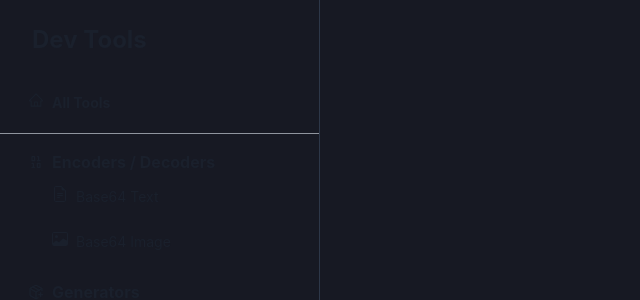
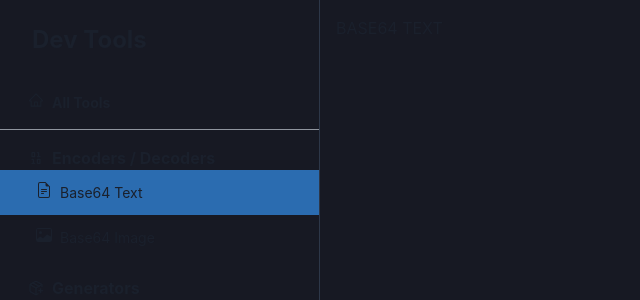
Before and after one commit to PabloMazariegos/dev-tools, a React (Vite) app: page /encoders/base64-text in a window 1280 px wide. Shown: the top 300 px of the page, without its empty margins (0-640 px from the left). Built offline with nearby package versions, Linux system fonts and the light colour scheme.

Commit message:
feat - add react router feat - add link configuration in sidebar.config.ts refactor - move App jsx to new component DefaultLayout

```diff
--- a/package.json
+++ b/package.json
@@ -17,7 +17,8 @@
     "framer-motion": "^10.12.16",
     "react": "^18.2.0",
     "react-dom": "^18.2.0",
-    "react-icons": "^4.9.0"
+    "react-icons": "^4.9.0",
+    "react-router-dom": "^6.13.0"
   },
   "devDependencies": {
     "@types/react": "^18.0.37",
--- a/src/App.tsx
+++ b/src/App.tsx
@@ -1,21 +1,9 @@
-import { ReactNode } from 'react';
-import { Box, useDisclosure } from '@chakra-ui/react';
+import router from "./router/router";
+import { RouterProvider } from "react-router-dom";
 
-import SidebarContent from './components/SidebarContent.tsx/SidebarContent';
-import MobileNav from './components/MobileNav/MobileNav';
-import MobileDrawer from './components/MobileNav/MobileDrawer';
-
-export default function App({ children }: { children: ReactNode }) {
-  const { isOpen, onOpen, onClose } = useDisclosure();
+export default function App() {
 
   return (
-    <Box minH="100vh" bg="gray.900">
-      <SidebarContent onClose={onClose} display={{ base: 'none', md: 'block' }} />
-      <MobileDrawer isOpen={isOpen} onClose={onClose} />
-      <MobileNav display={{ base: 'flex', md: 'none' }} onOpen={onOpen} />
-      <Box ml={{ base: 0, md: '80' }} p="4">
-        {children}
-      </Box>
-    </Box>
+    <RouterProvider router={router} />
   );
 }
--- a/src/components/NavItem/NavItem.tsx
+++ b/src/components/NavItem/NavItem.tsx
@@ -1,23 +1,35 @@
 import { FlexProps, Link, Flex, Icon } from '@chakra-ui/react';
 import { ReactNode } from 'react';
 import { IconType } from 'react-icons';
+import { NavLink } from 'react-router-dom';
 
 interface NavItemProps extends FlexProps {
   icon: IconType;
   children: ReactNode;
+  href?: string;
 }
 
-const NavItem = ({ icon, children, ...FlexProps }: NavItemProps) => {
+const NavItem = ({ icon, children, href, ...FlexProps }: NavItemProps) => {
+  console.log(href);
   return (
-    <Link href="#" style={{ textDecoration: 'none' }} _focus={{ boxShadow: 'none' }}>
+    <Link
+      as={NavLink}
+      to={href}
+      end
+      _activeLink={{
+        backgroundColor: 'blue.600'
+      }}
+      style={{
+        textDecoration: 'none'
+      }}
+    >
       <Flex
         p="3"
-        mx="4"
-        borderRadius="lg"
+        width="full"
         role="group"
         cursor="pointer"
         _hover={{
-          bg: 'cyan.400',
+          bg: 'blue.600',
           color: 'white'
         }}
         {...FlexProps}
--- a/src/components/SidebarContent.tsx/SidebarContent.tsx
+++ b/src/components/SidebarContent.tsx/SidebarContent.tsx
@@ -28,11 +28,13 @@ const SidebarContent = ({ onClose, ...BoxProps }: SidebarProps) => {
         <CloseButton display={{ base: 'flex', md: 'none' }} onClick={onClose} />
       </Flex>
 
-      <NavItem icon={AiOutlineHome} marginBottom="2">
-        <Text fontSize="sm" fontWeight="bold">
-          All Tools
-        </Text>
-      </NavItem>
+      <Flex direction="column" width="full">
+        <NavItem icon={AiOutlineHome} marginBottom="1" href="/" paddingLeft="7">
+          <Text fontSize="sm" fontWeight="bold">
+            All Tools
+          </Text>
+        </NavItem>
+      </Flex>
 
       <Divider />
 
@@ -46,7 +48,7 @@ const SidebarContent = ({ onClose, ...BoxProps }: SidebarProps) => {
           </Flex>
 
           {category.items.map((item) => (
-            <NavItem key={item.label} icon={item.icon} paddingLeft="9">
+            <NavItem key={item.label} icon={item.icon} href={item.link} paddingLeft="9">
               <Text fontSize="sm">{item.label}</Text>
             </NavItem>
           ))}
--- a/src/config/sidebar.config.ts
+++ b/src/config/sidebar.config.ts
@@ -7,63 +7,59 @@ export const sidebarData: Array<SidebarCategoryProps> = [
   {
     label: 'Encoders / Decoders',
     icon: LuBinary,
-    slug: 'encoder-decoder',
     items: [
       {
         label: 'Base64 Text',
         icon: BsFileEarmarkText,
-        slug: 'base64-text'
+        link: '/encoders/base64-text'
       },
       {
         label: 'Base64 Image',
         icon: BsImage,
-        slug: 'base64-image'
+        link: '/encoders/base64-image'
       }
     ]
   },
   {
     label: 'Generators',
     icon: LuPackagePlus,
-    slug: 'generators',
     items: [
       {
         label: 'UUID',
         icon: VscSymbolKeyword,
-        slug: 'uuid'
+        link: '/generators/uuid'
       },
       {
         label: 'SQL Scripts',
         icon: BsFiletypeSql,
-        slug: 'sql-scritps'
+        link: '/generators/sql'
       },
       {
         label: 'Bcrypt',
         icon: LuFingerprint,
-        slug: 'bcrypt'
+        link: '/generators/bcrypt'
       }
     ]
   },
   {
     label: 'Converters',
     icon: BsGear,
-    slug: 'converters',
     items: [
       {
         label: 'Java Class <> JSON ',
         icon: VscJson,
-        slug: 'java-to-json'
+        link: '/converters/java-json'
       }
     ]
   },
   {
     label: 'Text',
     icon: BsInputCursorText,
-    slug: 'text',
     items: [
       {
         label: 'RegEx Tester',
         icon: BsRegex,
-        slug: 'regex-tester'
+        link: '/text/regex-tester'
       }
     ]
   }
--- /dev/null
+++ b/src/layouts/DefaultLayout.tsx
@@ -0,0 +1,23 @@
+import { Box, useDisclosure } from '@chakra-ui/react';
+
+import SidebarContent from '@/components/SidebarContent.tsx/SidebarContent';
+import MobileNav from '@/components/MobileNav/MobileNav';
+import MobileDrawer from '@/components/MobileNav/MobileDrawer';
+import { Outlet } from 'react-router-dom';
+
+const DefaultLayout = () => {
+  const { isOpen, onOpen, onClose } = useDisclosure();
+
+  return (
+    <Box minH="100vh" bg="gray.900">
+      <SidebarContent onClose={onClose} display={{ base: 'none', md: 'block' }} />
+      <MobileDrawer isOpen={isOpen} onClose={onClose} />
+      <MobileNav display={{ base: 'flex', md: 'none' }} onOpen={onOpen} />
+      <Box ml={{ base: 0, md: '80' }} p="4">
+        <Outlet />
+      </Box>
+    </Box>
+  )
+}
+
+export default DefaultLayout;
--- a/src/main.tsx
+++ b/src/main.tsx
@@ -3,7 +3,7 @@ import ReactDOM from 'react-dom/client';
 import App from './App.tsx';
 
 import { ChakraProvider } from '@chakra-ui/react';
-import theme from './theme/theme.tsx';
+import theme from './config/theme.config.tsx';
 
 ReactDOM.createRoot(document.getElementById('root') as HTMLElement).render(
   <React.StrictMode>
--- /dev/null
+++ b/src/router/router.tsx
@@ -0,0 +1,71 @@
+import DefaultLayout from '@/layouts/DefaultLayout';
+import Home from '@/views/home/Home';
+import { Navigate, createBrowserRouter } from 'react-router-dom';
+
+const router = createBrowserRouter([
+  {
+    path: '/',
+    element: <DefaultLayout />,
+    children: [
+      {
+        index: true,
+        path: '',
+        element: <Home />
+      },
+      {
+        path: 'encoders',
+        children: [
+          {
+            path: 'base64-text',
+            element: <h1>BASE64 TEXT</h1>
+          },
+          {
+            path: 'base64-image',
+            element: <h1>BASE64 IMAGE</h1>
+          }
+        ]
+      },
+      {
+        path: 'generators',
+        children: [
+          {
+            path: 'uuid',
+            element: <h1>UUID</h1>
+          },
+          {
+            path: 'sql',
+            element: <h1>SQL</h1>
+          },
+          {
+            path: 'bcrypt',
+            element: <h1>BCRYPT</h1>
+          }
+        ]
+      },
+      {
+        path: 'converters',
+        children: [
+          {
+            path: 'java-json',
+            element: <h1>UUID</h1>
+          }
+        ]
+      },
+      {
+        path: 'text',
+        children: [
+          {
+            path: 'regex-tester',
+            element: <h1>UUID</h1>
+          }
+        ]
+      },
+      {
+        path: '*',
+        element: <Navigate to="/" replace />
+      }
+    ]
+  }
+]);
+
+export default router;
--- a/src/types/SidebarTypes.ts
+++ b/src/types/SidebarTypes.ts
@@ -3,12 +3,11 @@ import { IconType } from 'react-icons';
 export interface SidebarCategoryProps {
   label: string;
   icon: IconType;
-  slug: string;
   items: Array<SidebarItemProps>;
 }
 
 interface SidebarItemProps {
   label: string;
   icon: IconType;
-  slug: string;
+  link: string;
 }
--- /dev/null
+++ b/src/views/home/Home.tsx
@@ -0,0 +1,7 @@
+const Home = () => {
+  return (
+    <h1>HOME</h1>
+  )
+}
+
+export default Home;
```
Also changed, not shown: src/config/theme.config.tsx (renamed from src/theme/theme.tsx), 1 other file (tests, documents, lock files or other folders).
